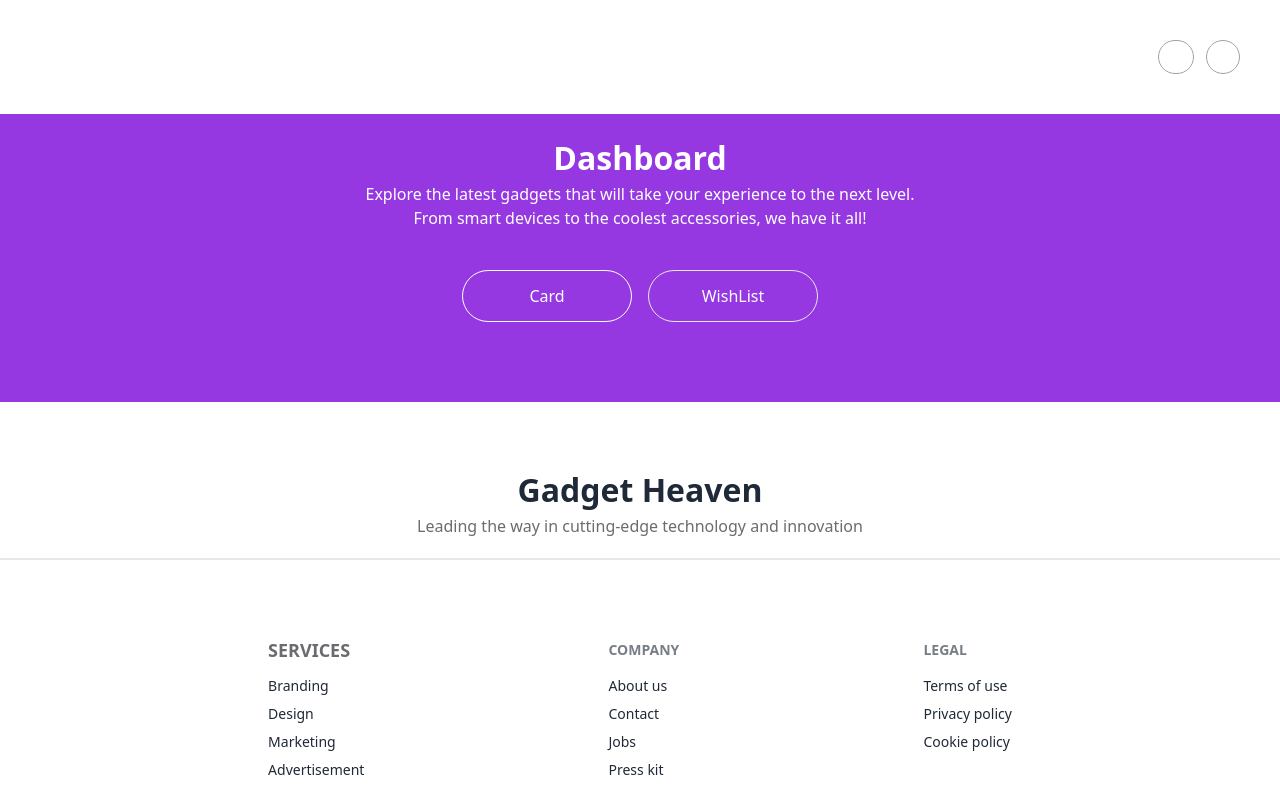
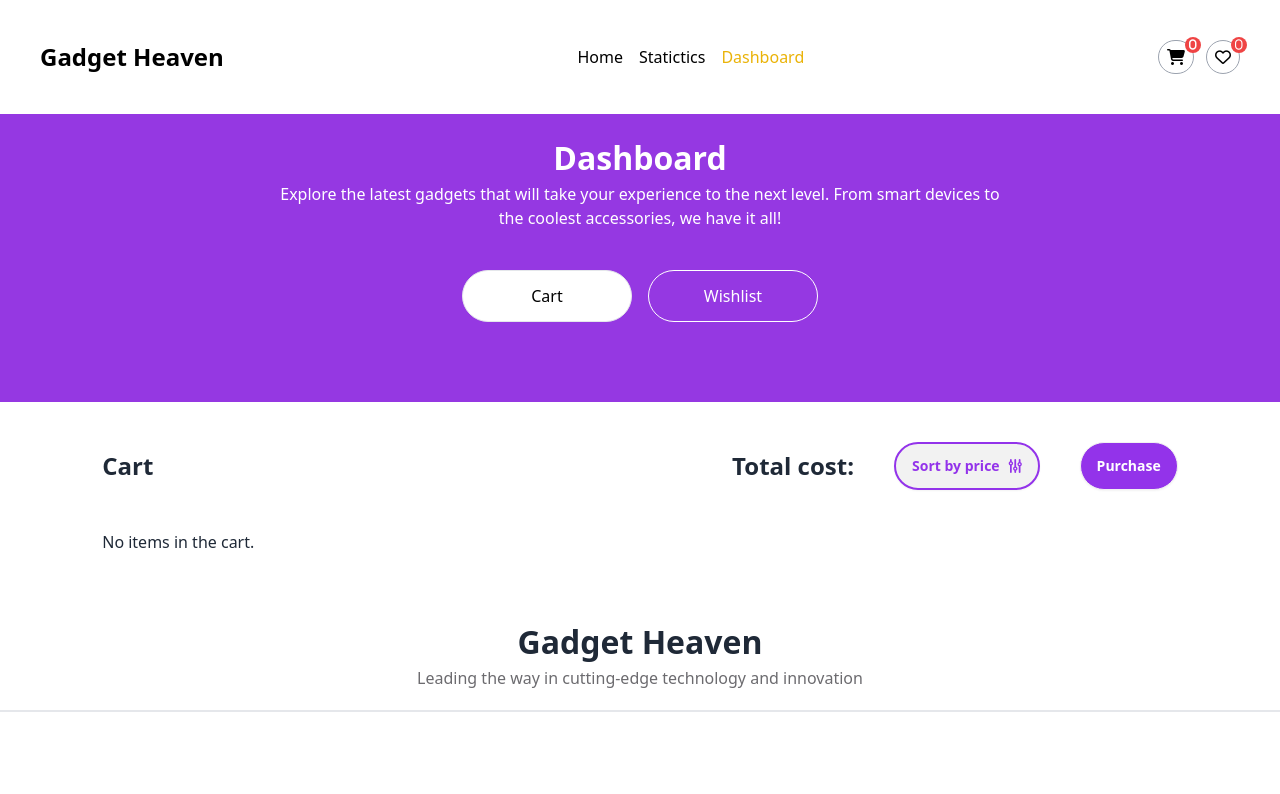
Before and after one commit to programming-hero-web-course-4/b10a8-gadget-heaven-Tarikuzzaman12, a React (Vite) app: page /dashboard in a window 1280 px wide. Shown: the top 794 px of the page. Built offline with nearby package versions, Linux system fonts and the light colour scheme.

Commit message:
complete the hading,button in dasboard

```diff
--- a/package.json
+++ b/package.json
@@ -15,6 +15,7 @@
     "react": "^18.3.1",
     "react-dom": "^18.3.1",
     "react-router-dom": "^6.27.0",
+    "react-toastify": "^10.0.6",
     "sort-by": "^1.2.0"
   },
   "devDependencies": {
--- a/src/Layout/MainLayout.jsx
+++ b/src/Layout/MainLayout.jsx
@@ -1,16 +1,52 @@
 import { Outlet } from "react-router-dom";
 import Footer from "../components/Footer";
 import Navbar from "../components/Navbar";
+import { useEffect, useState } from "react";
+import { ToastContainer } from 'react-toastify';
+import 'react-toastify/dist/ReactToastify.css';
+
 
 
 const MainLayout = () => {
+    const [cartCount, setCartCount] = useState(0);
+    const [wishlistCount, setWishlistCount] = useState(0);
+
+    const updateWishlistCount = (count) => {
+        setWishlistCount(count);
+    };
+
+    // Load initial cart count from localStorage
+    useEffect(() => {
+        const cartItems = JSON.parse(localStorage.getItem('cart')) || [];
+        setCartCount(cartItems.length);
+
+        // Load initial wishlist count from localStorage
+        const wishlistItems = JSON.parse(localStorage.getItem('wishlist')) || [];
+        setWishlistCount(wishlistItems.length);
+    }, []);
+
+    // Function to update cart count
+    const updateCartCount = (newCount) => {
+        setCartCount(newCount);
+    };
+
     return (
         <div>
-            <Navbar></Navbar>
-            <Outlet></Outlet>
-            <Footer></Footer>
+            <Navbar cartCount={cartCount} wishlistCount={wishlistCount} />
+            <Outlet context={{ cartCount, updateCartCount, updateWishlistCount }} />
+            <ToastContainer
+             position="top-center"
+                autoClose={2000}
+                hideProgressBar={true}
+                closeOnClick
+                pauseOnHover
+                draggable
+                pauseOnFocusLoss
+                theme="colored"></ToastContainer>
+            <Footer />
         </div>
     );
 };
 
+
 export default MainLayout;
--- a/src/components/Navbar.jsx
+++ b/src/components/Navbar.jsx
@@ -1,43 +1,63 @@
-import React from 'react';
-import { Link, useLocation } from 'react-router-dom';
+
+import { NavLink, useLocation } from 'react-router-dom';
 import bannerImg from '../assets/banner.jpg';
 
-const Navbar = () => {
+const Navbar = ({ cartCount, wishlistCount }) => {
     const location = useLocation();
-
-  // Determine if we are on the home page
     const isHomePage = location.pathname === '/';
 
     return (
         <div className='m-6 '>
             <nav
-        className={`p-4 text-white ${
+                className={`p-4 ${
                     isHomePage
-            ? 'bg-purple-600 rounded-t-3xl'
-            : ' text-gray-950 rounded-none'
+                        ? 'bg-purple-600 text-white rounded-t-3xl'
+                        : 'text-black rounded-none'
                 }`}
             >
                 <div className="container mx-auto flex justify-between items-center">
                     <h1 className="text-2xl font-bold">Gadget Heaven</h1>
+
 <ul className="flex space-x-4">
-            <Link to="/" className="hover:text-gray-300">Home</Link>
-            <Link to="/Statistics" className="hover:text-gray-300">Statistics</Link>
-            <Link to="/dashboard" className="hover:text-gray-300">Dashboard</Link>
+    <NavLink
+        to="/"
+        className={({ isActive }) => (isActive ? 'text-yellow-500' : 'hover:text-gray-300')}
+    >
+        Home
+    </NavLink>
+    <NavLink
+        to="/Statictics"
+        className={({ isActive }) => (isActive ? 'text-yellow-500' : 'hover:text-gray-300')}
+    >
+        Statictics
+    </NavLink>
+    <NavLink
+        to="/dashboard"
+        className={({ isActive }) => (isActive ? 'text-yellow-500': 'hover:text-gray-300')}
+    >
+        Dashboard
+    </NavLink>
 </ul>
+
                     <div className="space-x-3 flex">
-            <i className="fa-solid fa-cart-shopping border border-gray-400 rounded-full p-2"></i>
-            <i className="fa-regular fa-heart border border-gray-400 rounded-full p-2"></i>
+                        <i className="fa-solid fa-cart-shopping border border-gray-400 rounded-full p-2">
+                            <span className="absolute -translate-y-3 bg-red-500 text-white rounded-full text-xs px-1">
+                                {cartCount}
+                            </span>
+                        </i>
+                        <i className="fa-regular fa-heart border border-gray-400 rounded-full p-2">
+                            <span className="absolute -translate-y-3 bg-red-500 text-white rounded-full text-xs px-1">
+                                {wishlistCount}
+                            </span>
+                        </i>
                     </div>
                 </div>
             </nav>
-
-      {/* Conditionally render the hero section only on the home page */}
             {isHomePage && (
                 <section className="relative bg-purple-600 rounded-b-3xl text-white py-16">
+                    {/* Hero Section */}
                     <div className="container mx-auto text-center px-4 pb-32">
-            <h2 className="text-4xl font-bold mb-4">
-              Upgrade Your Tech Accessorize with Gadget Heaven Accessories
-            </h2>
+                        <h2 className="text-4xl font-bold mb-4">Upgrade Your Tech Accessories</h2>
                         <p className="text-lg mb-6">
                             Explore the latest gadgets that will take your experience to the next level.
                             <br /> From smart devices to the coolest accessories, we have it all!
@@ -46,14 +66,11 @@ const Navbar = () => {
                             Shop Now
                         </button>
                     </div>
-
                     <div className="border-2 border-white p-3 absolute bottom-[-200px] left-1/2 transform -translate-x-1/2 h-5/6 w-3/5 bg-white bg-opacity-50 rounded-3xl overflow-hidden shadow-lg">
-            <img src={bannerImg} alt="VR Headset" className=" rounded-2xl w-full h-full object-cover " />
+                        <img src={bannerImg} alt="VR Headset" className="rounded-2xl w-full h-full object-cover" />
                     </div>
                 </section>
             )}
-
-      {/* Spacer for the bottom of the hero section */}
             {isHomePage && <div className="h-32"></div>}
         </div>
     );
--- a/src/components/ProductDetail.jsx
+++ b/src/components/ProductDetail.jsx
@@ -1,10 +1,12 @@
 import React from 'react';
-import { useLoaderData, useParams } from 'react-router-dom';
+import { useLoaderData, useParams, useOutletContext } from 'react-router-dom';
 import Heading from './Heading';
+import { toast } from 'react-toastify';
 
 const ProductDetail = () => {
     const { id } = useParams();
     const data = useLoaderData();
+    const { updateCartCount, updateWishlistCount } = useOutletContext(); // Update this line
 
     const product = data.find(item => item.product_id === parseInt(id));
 
@@ -12,7 +14,36 @@ const ProductDetail = () => {
         return <p>Product not found.</p>;
     }
 
-    const { product_title, product_image, price, category, rating, description, Specification, availability } = product;
+    const handleAddToCart = () => {
+        const cartItems = JSON.parse(localStorage.getItem('cart')) || [];
+        const isProductInCart = cartItems.some(item => item.product_id === product.product_id);
+
+        if (!isProductInCart) {
+            cartItems.push(product);
+            localStorage.setItem('cart', JSON.stringify(cartItems));
+            updateCartCount(cartItems.length);
+            toast.success("Product added to the cart!");
+        } else {
+            toast.warning("Product already in the cart!");
+        }
+    };
+
+
+    const handleAddToWishlist = () => {
+        const wishlistItems = JSON.parse(localStorage.getItem('wishlist')) || [];
+        if (!wishlistItems.some(item => item.product_id === product.product_id)) {
+            wishlistItems.push(product);
+            localStorage.setItem('wishlist', JSON.stringify(wishlistItems));
+            updateWishlistCount(wishlistItems.length);
+            toast('Product added tio the WishList')
+        }
+        else {
+            toast.warning("Product already in wishlist!")
+        }
+    };
+
+
+    const { product_title, product_image, price, description, Specification, availability, rating } = product;
 
     return (
         <div>
@@ -43,26 +74,24 @@ const ProductDetail = () => {
                             <li key={index}>{spec}</li>
                         ))}
                     </ol>
-                    <p><span className='font-bold'>Ratting : </span>{rating}</p>
+                    <p><span className='font-bold'>Rating: </span>{rating}</p>
                     <div className="rating block">
-                        <input type="radio" name="rating-4" className="mask mask-star-2 bg-[#F9C004]" />
-                        <input type="radio" name="rating-4" className="mask mask-star-2 bg-[#F9C004]" />
-                        <input type="radio" name="rating-4" className="mask mask-star-2 bg-[#F9C004]" />
-                        <input type="radio" name="rating-4" className="mask mask-star-2 bg-[#F9C004]" defaultChecked />
-                        <input type="radio" name="rating-4" className="mask mask-star-2 bg-[#F9C004]" />
+                        {[...Array(5)].map((_, index) => (
+                            <input key={index} type="radio" name="rating" className="mask mask-star-2 bg-[#F9C004]" />
+                        ))}
                     </div>
 
                     <div className='flex items-center gap-4'>
-                        <button className='h-12 w-36 rounded-[32px] bg-purple-500 text-white '>Add To Cards<i className="fa-solid fa-cart-shopping ml-2 "></i>
+                        <button onClick={handleAddToCart} className='h-12 w-36 rounded-[32px] bg-purple-500 text-white'>
+                            Add To Cart <i className="fa-solid fa-cart-shopping ml-2"></i>
                         </button>
-                        <p> <i className="fa-regular fa-heart border border-gray-400 rounded-full p-2"></i></p>
-
+                        <p>
+                            <i onClick={handleAddToWishlist} className="fa-regular fa-heart border border-gray-400 rounded-full p-2 cursor-pointer"></i>
+                        </p>
                     </div>
                 </div>
             </div>
-            <div className='bg-base-200 h-80'>
-
-            </div>
+            <div className='bg-base-200 h-80'></div>
         </div>
     );
 };
--- a/src/main.jsx
+++ b/src/main.jsx
@@ -11,6 +11,7 @@ import Home from './pages/Home';
 import Products from './components/Products';
 import { Outlet } from 'react-router-dom';
 import ProductDetail from './components/ProductDetail';
+import Statictics from './pages/Statictics';
 
 const router = createBrowserRouter([
   {
@@ -45,6 +46,10 @@ const router = createBrowserRouter([
         path: '/dashboard',
         element: <Dashboard />,
       },
+      {
+        path: '/statictics',
+        element: <Statictics></Statictics>,
+      },
     ],
   },
 ]);
--- a/src/pages/Dashboard.jsx
+++ b/src/pages/Dashboard.jsx
@@ -1,20 +1,111 @@
-import React from 'react';
+import React, { useState, useEffect } from 'react';
 import Heading from '../components/Heading';
 
 const Dashboard = () => {
+    const [cartItems, setCartItems] = useState([]);
+    const [wishlistItems, setWishlistItems] = useState([]);
+    const [activeView, setActiveView] = useState('cart'); // State to manage active view
+
+    useEffect(() => {
+        const savedCart = JSON.parse(localStorage.getItem('cart')) || [];
+        setCartItems(savedCart);
+
+        const savedWishlist = JSON.parse(localStorage.getItem('wishlist')) || [];
+        setWishlistItems(savedWishlist);
+    }, []);
+
     return (
         <div>
             <Heading
                 title='Dashboard'
-    subtitle={`Explore the latest gadgets that will take your experience to the next level.\nFrom smart devices to the coolest accessories, we have it all!`}
+                subtitle={(
+                    <>
+                        Explore the latest gadgets that will take your experience to the next level. From smart devices to <br />
+                        the coolest accessories, we have it all!
+                    </>
+                )}
             >
                 <div>
-        <button className='w-[170px] h-[52px] border rounded-[32px]  border-white text-white  mr-4 mt-6'>Card</button>
-        <button className='w-[170px] h-[52px] border  text-white rounded-[32px]'>WishList</button>
+                    <button
+                        className={`w-[170px] h-[52px] border rounded-[32px] ${activeView === 'cart' ? 'bg-white text-black' : 'border-white text-white'} mr-4 mt-6`}
+                        onClick={() => setActiveView('cart')}
+                    >
+                        Cart
+                    </button>
+                    <button
+                        className={`w-[170px] h-[52px] border rounded-[32px] ${activeView === 'wishlist' ? 'bg-white text-black' : 'border-white text-white'}`}
+                        onClick={() => setActiveView('wishlist')}
+                    >
+                        Wishlist
+                    </button>
                 </div>
             </Heading>
 
+            {/* Display based on active view */}
+            <div className="mt-10 mx-auto w-11/12">
 
+            <div className="mt-10 mx-auto w-11/12">
+                {activeView === 'cart' ? (
+                    <div>
+                           <div className='flex justify-between items-center mb-10'>
+                    <div>
+                        <h2 className="text-2xl font-bold">Cart</h2>
+                    </div>
+                    <div className='flex items-center gap-10 font-bold'>
+                        <h2 className='text-2xl'>Total cost:</h2>
+                        <button className=" btn border-2 border-purple-600 text-purple-600 rounded-3xl">Sort by price <i class="fa-solid fa-sliders transform rotate-90"></i>
+                        </button>
+                        <button className="btn bg-purple-600 text-white rounded-3xl">Purchase</button>
+                    </div>
+                </div>
+
+                        {cartItems.length === 0 ? (
+                            <p>No items in the cart.</p>
+                        ) : (
+                            <ul>
+                                {cartItems.map((item) => (
+                                    <div key={item.product_id} className="flex justify-between border p-4 mb-2 rounded-lg">
+                                        <div className='flex gap-10'>
+                                            <img src={item.product_image} alt={item.product_title} className="w-52 h-32 rounded-lg object-cover" />
+                                            <div className='flex flex-col justify-evenly'>
+                                                <h3 className='font-semibold text-2xl'>{item.product_title}</h3>
+                                                <p className='text-gray-400'>{item.description}</p>
+                                                <p className='font-semibold text-xl'>Price: ${item.price}</p>
+                                            </div>
+                                        </div>
+                                        <i className="fa-regular fa-circle-xmark text-red-500 text-3xl"></i>
+                                    </div>
+                                ))}
+                            </ul>
+                        )}
+                    </div>
+                ) : (
+                    <div>
+                        <h2 className="text-2xl font-bold mb-10">Wishlist</h2>
+                        {wishlistItems.length === 0 ? (
+                            <p>No items in the wishlist.</p>
+                        ) : (
+                            <ul>
+                                {wishlistItems.map((item) => (
+                                    <div key={item.product_id} className="flex justify-between border p-4 mb-2 rounded-lg">
+                                        <div className='flex gap-10'>
+                                            <img src={item.product_image} alt={item.product_title} className="w-72 h-48 rounded-lg object-cover" />
+                                            <div className='flex flex-col justify-evenly'>
+                                                <h3 className='font-semibold text-2xl'>{item.product_title}</h3>
+                                                <p className='text-gray-400'>{item.description}</p>
+                                                <p className='font-semibold text-xl'>Price: ${item.price}</p>
+                                                <button className="btn w-32 bg-purple-600 text-white rounded-3xl">Add to Cart</button>
+                                            </div>
+                                        </div>
+                                        <i className="fa-regular fa-circle-xmark text-red-500 text-3xl"></i>
+                                    </div>
+                                ))}
+                            </ul>
+                        )}
+                    </div>
+                )}
+            </div>
+        </div>
         </div>
     );
 };
```
Also changed, not shown: src/pages/Statictics.jsx (added, +11 -0 lines), 1 other file (tests, documents, lock files or other folders). Lines whose indentation alone changed are shown as unchanged.
